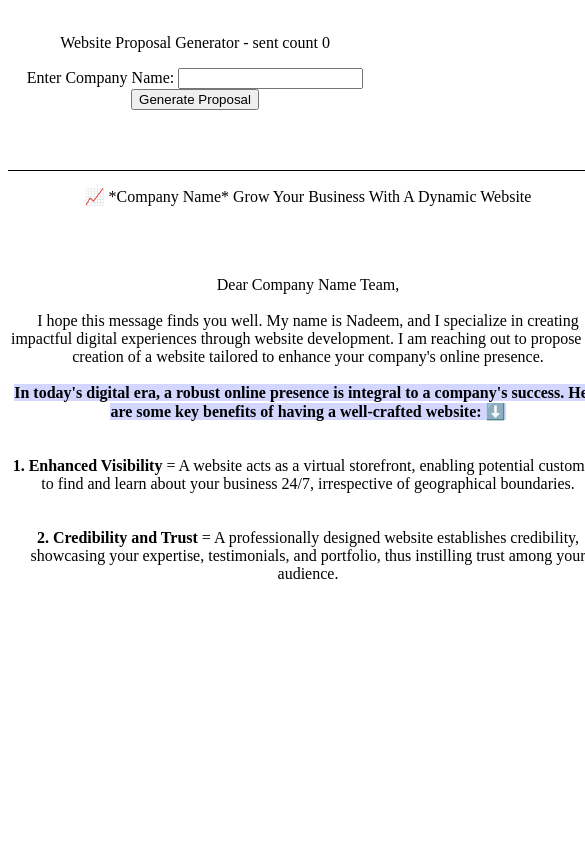
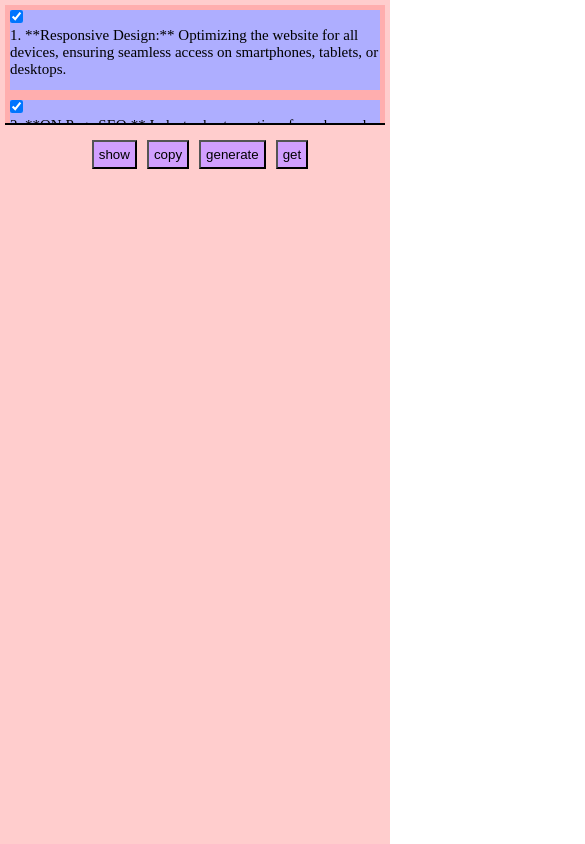
Before and after one commit to nadeemhh/stock-calc, a website: page client/temlate.html in a window 390 px wide. Shown: the top 844 px of the page, 585 px wide, since content can reach past the window. Drawn offline with Linux system fonts and the light colour scheme.

Commit message:
Update temlate.html

```diff
--- a/client/temlate.html
+++ b/client/temlate.html
@@ -5,152 +5,286 @@
     <meta name="viewport" content="width=device-width, initial-scale=1.0">
     <style>
 
+*{margin: 0;padding: 0;box-sizing: border-box;}
 
-.container {
-  text-align: center;
+.main-parent{width:400px;height: 100%;background-color: rgb(255, 205, 205);overflow-y: auto;padding: 5px;}
+
+.available-sentance{width:100%;height: 120px;background-color: rgb(255, 174, 174);overflow-y: scroll;margin-bottom: 10px;border-bottom: 2px solid rgb(0, 0, 0);padding: 5px;}
+
+.text-container-parent{height: 80px;background-color: rgb(174, 174, 255);font-size: 15px;overflow-y: auto;margin-bottom: 10px;}
+
+
+.buttton-container{display: flex;gap: 10px;padding: 5px;margin-bottom: 10px;align-items: center;}
+.buttton-container>button{background-color: rgb(209, 159, 255);padding: 5px;}
+
+.addtext{width:100%;height: 200px;overflow-y: auto;background-color: rgb(255, 181, 181);display: none;}
+
+.proposal-generator{display: none;}
+
+
+@media (max-width: 1000px) {
+  /* Styles for screens with a maximum width of 768px */
+ .main-parent{
+   width:100%;
+  }
 }
-
-.proposal-parent{width: 600px;height: 450px;overflow-y: scroll;margin-top: 50px;border-top: 1px solid black;}
-
-.Proposal-Generator-parent{background-color: white;padding: 10px;}
-
-.price{color: green;font-weight: 600;}
     </style>
     <title>Document</title>
 </head>
-<body>
+<body style="display: flex;justify-content: center;height: 100vh;">
+
+<div class="main-parent">
 
 
-<div class="container">
-    <div class="Proposal-Generator-parent">
-    <p>Website Proposal Generator  -  sent count <span class="mcount">0</span></p>
-    <label for="companyName">Enter Company Name: </label>
-    <input type="text" id="companyName">
-    <button onclick="generateProposal()">Generate Proposal</button>
+    <div class="available-sentance">
+
+<!-- new container -->
+
+<div class="text-container-parent">
+    <div class="checkbox">
+        <input type="checkbox" checked>
     </div>
-<div class="proposal-parent">
-<div class="proposal">
-    <p id="myParagraph" onclick="selectText('myParagraph')">📈 *<span class="Company-Name">Company Name</span>* Grow Your Business With A Dynamic Website<br><br><br><br></p>
+    <div class="text-container" order="1">
+1. **Responsive Design:** Optimizing the website for all devices, ensuring seamless access on smartphones, tablets, or
+desktops.
+    </div>
+</div>
 
-<p id="myParagraph2" onclick="selectText('myParagraph2')">
-    Dear  <span class="Company-Name">Company Name</span>  Team,<br><br>
-    I hope this message finds you well. My name is Nadeem, and I specialize in creating impactful digital experiences
-    through website development. I am reaching out to propose the creation of a website tailored to enhance your
-    company's
-    online presence.<br><br>
+<!-- new container -->
 
-    <span style="font-weight: 600; background-color: rgb(211, 215, 255);">In today's digital era, a robust online presence is integral to a company's success. Here are some key benefits of having a well-crafted website: ⬇️</span><br><br><br>
+<div class="text-container-parent">
+    <div class="checkbox">
+        <input type="checkbox" checked>
+    </div>
+    <div class="text-container" order="2">
+        2. **ON Page SEO:** Industry best practices for enhanced visibility and reach.
+    </div>
+</div>
 
-    <strong>1. Enhanced Visibility</strong> = A website acts as a virtual storefront, enabling potential customers to
-    find and learn
-    about your business 24/7, irrespective of geographical boundaries.<br><br><br>
+<!-- new container -->
 
-    <strong>2. Credibility and Trust</strong> = A professionally designed website establishes credibility, showcasing
-    your expertise,
-    testimonials, and portfolio, thus instilling trust among your audience.<br><br><br>
+<div class="text-container-parent">
+    <div class="checkbox">
+        <input type="checkbox" checked>
+    </div>
+    <div class="text-container" order="3">
+3. **Digital Marketing Integration**: Implement basic digital marketing elements to enhance online visibility and
+attract more potential customers.
+    </div>
+</div>
 
-    <strong>3. Brand Promotion</strong> = Your website serves as a powerful tool for brand promotion. It communicates
-    your brand story,
-    values, and uniqueness, creating a lasting impression on visitors.<br><br><br>
+<!-- new container -->
 
-    <strong>4. Increased Reach and Accessibility</strong> = With a website, your business becomes accessible globally,
-    broadening your
-    reach to a wider audience and potentially increasing customer base.<br><br><br>
+    <div class="text-container-parent">
+        <div class="checkbox">
+            <input type="checkbox" checked>
+        </div>
+        <div class="text-container" order="4">
+        4. **Benefits:** I will provide you with free hosting for a lifetime, along with a free subdomain.
+        </div>
+    </div>
 
-    <strong>5. Marketing and Sales</strong> = Utilize your website as a platform for marketing initiatives and sales
-    conversions through
-    integrated features like contact forms, e-commerce capabilities, and lead generation tools.<br><br><br>
+    <!-- new container -->
 
-    <span style="font-weight: 600; background-color: rgb(148, 255, 148);">You will receive these pages and benefits tailored specifically for your business. ⬇️</span><br><br><br>
 
-    <strong>1. Home Page</strong> = The gateway to your online presence, designed to captivate visitors and provide an overview of your
-    brand, services, and unique value proposition.<br><br><br>
+    <div class="text-container-parent">
+        <div class="checkbox">
+            <input type="checkbox">
+        </div>
+        <div class="text-container" order="5">
+            5. **SEO Optimization:** Industry best practices for enhanced visibility and reach.
+        </div>
+    </div>
 
-    <strong>2. About Us Page</strong> = A page dedicated to showcasing your company's story, mission, team members, and the values that
-    differentiate you from the competition.<br><br><br>
+    <!-- new container -->
 
-    <strong>3. Services/Products Page</strong> = Highlighting your offerings in an engaging manner, providing detailed information about
-    each
-    service/product you provide.<br><br><br>
 
-    <strong>4. Portfolio/Case Studies Page</strong> = Showcasing your previous successful projects or case studies, establishing
-    credibility
-    and demonstrating your expertise.<br><br><br>
+    <div class="text-container-parent">
+        <div class="checkbox">
+            <input type="checkbox" checked>
+        </div>
+        <div class="text-container" order="6">
+    6. **Long-Term Support:** Ongoing assistance for updates and troubleshooting.
+        </div>
+    </div>
 
-    <strong>5. Testimonials</strong> = Incorporating client testimonials and reviews to build trust and reinforce the quality of your
-    services/products.<br><br><br>
 
-<strong> 6. Contact Form</strong> = Providing contact details, a contact form, and a map for ease of communication and potential
-    client
-    inquiries.<br><br><br>
+    <!-- new container -->
 
-    <strong> 7. Digital Marketing Integration</strong> = We will Implement basic digital marketing elements to enhance online visibility and attract more potential customers.<br><br><br>
 
-    The cost for this comprehensive website, designed specifically for [ <span class="Company-Name">Company Name</span> ],
-    is <span class="price">₹4999</span>.<br><br>
 
-    Thank you for considering my proposal. Looking forward to your positive response.<br><br>
 
-    Warm regards,<br><br>
 
-    WebSolve<br><br>
-    Contact us = +91 7982598385<br>
-    WhatsApp Message = <a href="https://wa.me/message/CO5HRVPL745AC1">Click for Message</a><br>
-    Website = <a href="https://brainy-hen-skirt.cyclic.app/#">websolve</a>
-    </p>
+    </div>
+
+
+    <div style="display: flex;flex-direction: column;align-items: center;">
+
+        <div class="buttton-container">
+            <p class="total-number"></p>
+<button class="show">show</button>
+<button class="copy"  onclick="copyToClipboard()">copy</button>
+<button class="generate">generate</button>
+<button class="get">get</button>
 </div>
+<textarea name="" class="proposal-generator" cols="50" rows="10">
+
+</textarea>
+
+<div class="addtext" contenteditable="true">
+
 </div>
+
+    </div>
+
 </div>
+
     <script>
 
-let companyNameCheck='none';
-  function generateProposal() {
 
-    console.log('ll')
 
-        const companyName = document.getElementById('companyName').value;
-        document.querySelectorAll('.Company-Name')[0].textContent= companyName;
-        document.querySelectorAll('.Company-Name')[1].textContent = companyName;
-          document.querySelectorAll('.Company-Name')[2].textContent = companyName;
+    document.querySelector(".get").addEventListener('click', function () {
+        document.querySelector('.addtext').style.display = 'block';
+        let text = document.querySelector('.proposal-generator').value;
+        console.log(text)
 
-          if(companyName != companyNameCheck){
+        let html;
+        html = `This is client's requirement on freelancer.com => "${text}"  Please write a proposal for this and add features and The proposal should not be too long.`
+        document.querySelector('.addtext').insertAdjacentHTML('beforeend', html);
+         document.querySelector('.proposal-generator').style.display = 'none';
+    })
 
-      document.querySelector('.mcount').textContent=`${Number(document.querySelector('.mcount').textContent)+1}`;
-      companyNameCheck= companyName;
-              document.getElementById('companyName').value='';
-      document.querySelector('.Proposal-Generator-parent').style.backgroundColor= 'rgb(255, 0, 0)';
 
-      localStorage.setItem('last sent',companyName)
-      setTimeout(() => {
-       document.querySelector('.Proposal-Generator-parent').style.backgroundColor = 'white';
-      }, 250);
-  }
+    document.querySelector(".generate").addEventListener('click', function () {
+
+          document.querySelector('.addtext').style.display = 'block';
+
+        let text = document.querySelector('.proposal-generator').value;
+        console.log(text)
+
+        // Initialize an empty array to store the text containers
+        const checkedTextContainers = [];
+
+        // Get all elements with the class name 'text-container-parent'
+        const textContainerParents = document.querySelectorAll('.text-container-parent');
+
+        // Iterate through each 'text-container-parent' element
+        textContainerParents.forEach(parent => {
+            // Find the checkbox within the current 'text-container-parent'
+            const checkbox = parent.querySelector('.checkbox input[type="checkbox"]');
+
+            // Find the text container within the current 'text-container-parent'
+            const textContainer = parent.querySelector('.text-container');
+
+            // Check if the checkbox is checked
+            if (checkbox.checked) {
+                // If the checkbox is checked, push the associated text container into the array
+                checkedTextContainers.push(textContainer);
+            }
+        });
+
+        // Now 'checkedTextContainers' array contains the checked text container elements
+        console.log(checkedTextContainers); // Output the array of checked text containers
+
+
+
+        const textContainers = checkedTextContainers;
+        const sortedDivs = Array.from(textContainers).sort((a, b) => {
+            return parseInt(a.getAttribute('order')) - parseInt(b.getAttribute('order'));
+        });
+
+       console.log( sortedDivs)
+
+
+        let html;
+         html = `Kindly read the full proposal for a complete understanding.
+<br><br>${text}`
+           document.querySelector('.addtext').insertAdjacentHTML('beforeend', html);
+
+        for (let i = 0; i < sortedDivs.length; i++) {
+           let text = document.querySelector('.addtext').textContent;
+             html = `<br><br>${sortedDivs[i].textContent}`
+
+            document.querySelector('.addtext').insertAdjacentHTML('beforeend', html);
+        }
+
+
+           html = `<br><br>
+            I'm providing a competitive rate for this project, aiming to build a strong portfolio with positive reviews.
+<br>
+<br>
+            Thank you for considering my proposal. Looking forward to your positive response.
+<br>
+<br>
+            Sincerely,
+            <br>
+            Nadeem`
+        document.querySelector('.addtext').insertAdjacentHTML('beforeend', html);
+
+         document.querySelector('.proposal-generator').style.display = 'none';
+
+
+
+         // count words
+
+        const addTextDiv = document.querySelector('.addtext');
+
+        // Get the paragraph element where you want to display the total word count
+        const totalNumberParagraph = document.querySelector('.total-number');
+
+        // Function to count words in the given text
+        function countWords(text) {
+            // Remove extra spaces and then split the text by spaces to count words
+            const words = text.trim().split(/\s+/);
+            return words.length;
+        }
+
+        // Get the text content of the 'addtext' div and count the words
+        const textContent = addTextDiv.textContent;
+        const wordCount = countWords(textContent);
+
+        // Display the word count in the paragraph element
+        totalNumberParagraph.textContent = `words: ${wordCount}`;
+
+
+    })
+
+
+
+
+         document.querySelector(".show").addEventListener('click', function () {
+               document.querySelector('.proposal-generator').value='';
+            document.querySelector('.proposal-generator').style.display='block';
+
+             document.querySelector('.addtext').textContent='';
+             document.querySelector('.addtext').style.display = 'none';
+            })
+
+
+
+    function copyToClipboard() {
+        // Select the text to copy
+        const textToCopy = document.querySelector('.addtext');
+
+        // Create a temporary textarea element to hold the text
+        const textarea = document.createElement('textarea');
+        textarea.value = textToCopy.innerText;
+        document.body.appendChild(textarea);
+
+        // Select the text within the textarea
+        textarea.select();
+        textarea.setSelectionRange(0, 99999); // For mobile devices
+
+        // Copy the selected text to the clipboard
+        document.execCommand('copy');
+
+        // Remove the temporary textarea
+        document.body.removeChild(textarea);
+
 
     }
 
-    function selectText(elementId) {
-        const paragraph = document.getElementById(elementId);
 
-        if (window.getSelection) {
-            const selection = window.getSelection();
-            const range = document.createRange();
-            range.selectNodeContents(paragraph);
-            selection.removeAllRanges();
-            selection.addRange(range);
-        } else if (document.selection) {
-            const range = document.body.createTextRange();
-            range.moveToElementText(paragraph);
-            range.select();
-        }
-    }
-
-    function clearSelection() {
-        if (window.getSelection) {
-            window.getSelection().removeAllRanges();
-        } else if (document.selection) {
-            document.selection.empty();
-        }
-    }
     </script>
 </body>
 </html>
```
